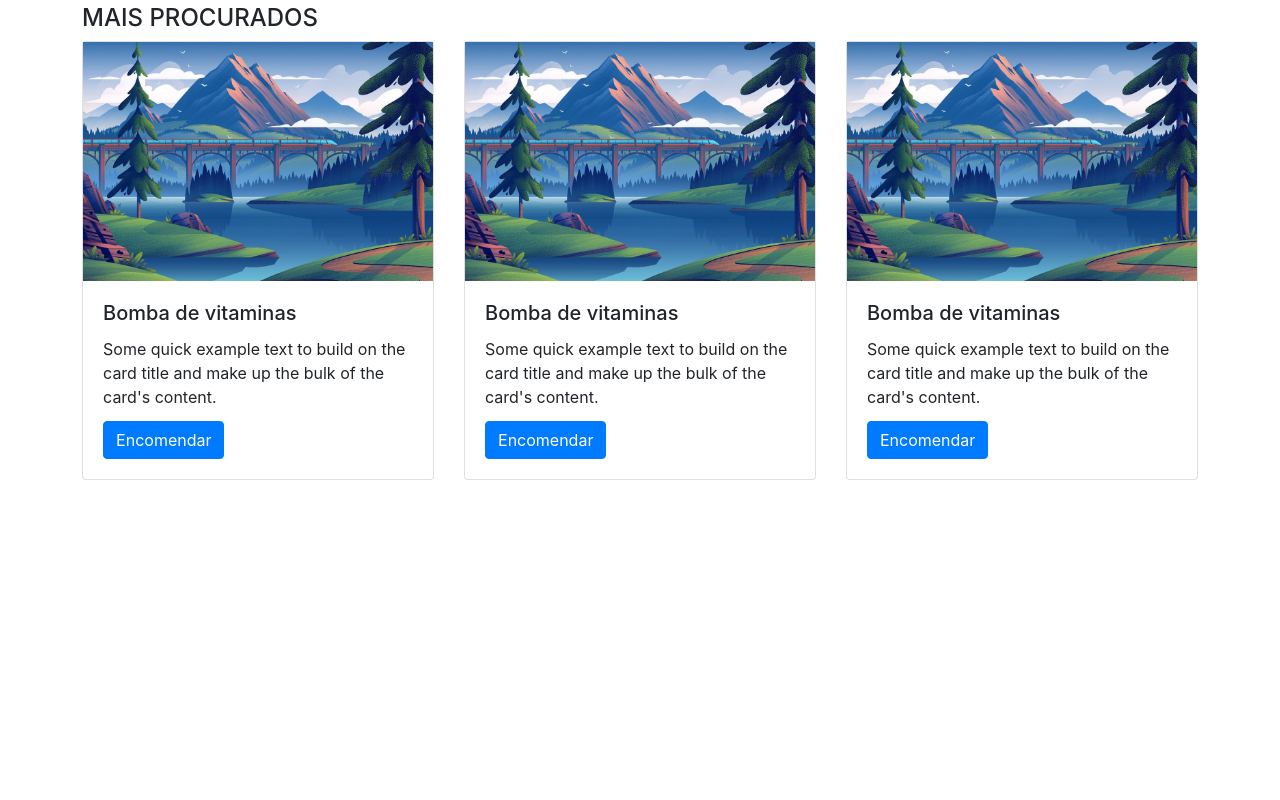
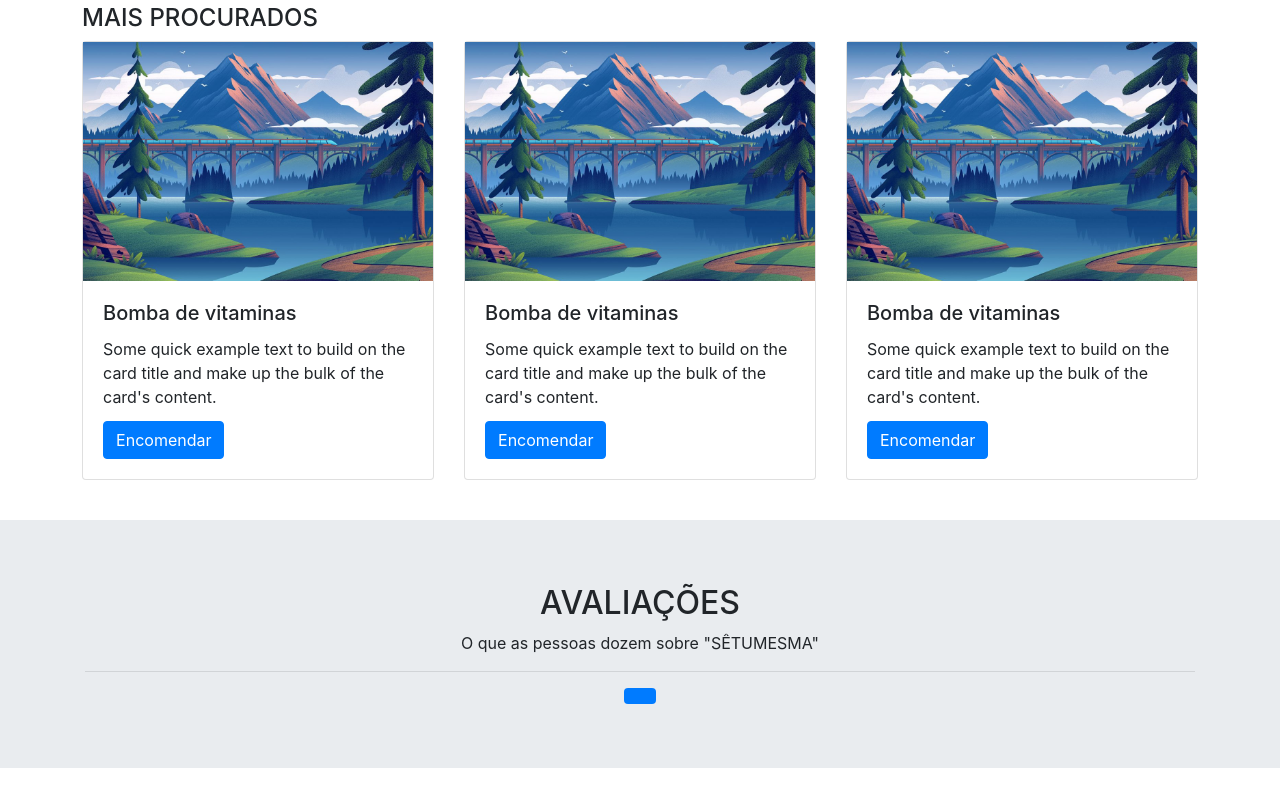
Before and after one commit to tchiinhemba/se_tumesma, a website: page index.html in a window 1280 px wide. Shown: the part 835-1635 px from the top of the page. Before the commit the page ends 1355 px from the top, so only its background shows below. Drawn offline with nearby package versions, Linux system fonts and the light colour scheme.

Commit message:
jumbotron update

```diff
--- a/index.html
+++ b/index.html
@@ -176,6 +176,32 @@
       </div>
     </div>
 
+
+    <div class="jumbotron jumbotron-fluid">
+        <div class="container">
+            <div class="row">
+                <div class="col-12 text-center">
+                    <h2>AVALIAÇÕES</h2>
+                    <p>O que as pessoas dozem sobre "SÊTUMESMA"</p>
+                    <hr>
+                </div>
+            </div>
+
+            <div class="row">
+                <div class="col-12">
+                    <ul class="nav nav-pills justify-content-center" id="nav-pills" role="tablist">
+
+                        <li class="nav-item">
+                            <a href="#" class="nav-link active" id="nav-pills-item-01" data-toggle="pill"></a>
+                        </li>
+
+
+                    </ul>
+                </div>
+            </div>
+        </div>
+    </div>
+
     <script src="./node_modules/jquery/dist/jquery.js"></script>
     <script src="./node_modules/popper.js/dist/umd/popper.js"></script>
     <script src="./node_modules/bootstrap/dist/js/bootstrap.js"></script>
```
